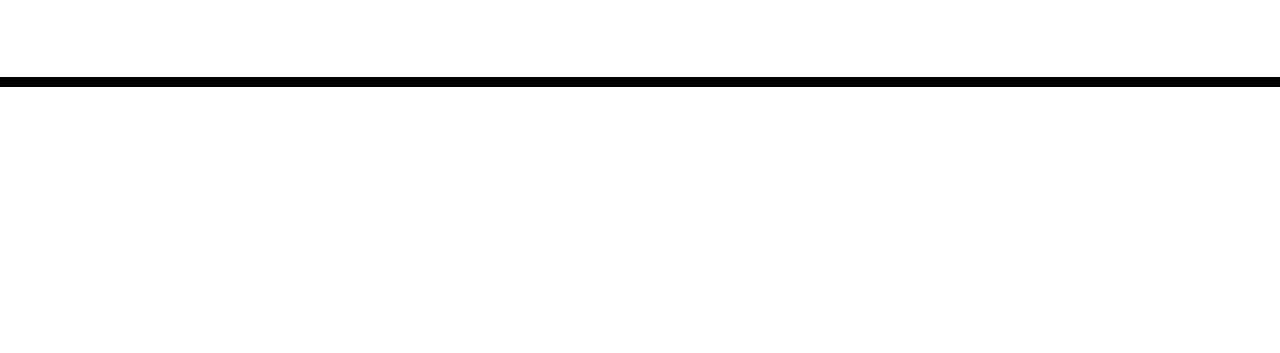
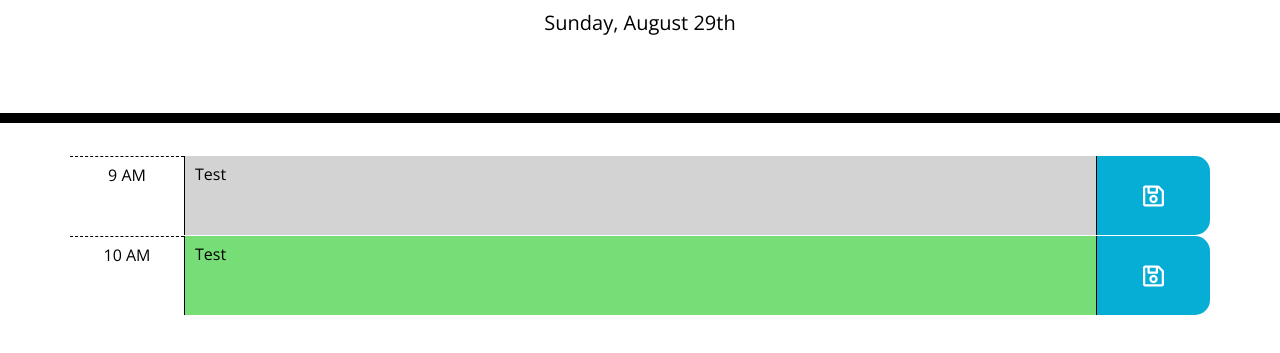
Before and after one commit to SteveB29/work-day-scheduler, a plain HTML site: page index.html in a window 1280 px wide. Shown: the part 181-534 px from the top of the page. Drawn offline with nearby package versions, Linux system fonts and the light colour scheme.

Commit message:
added styling

```diff
--- a/index.html
+++ b/index.html
@@ -28,6 +28,24 @@
     </header>
     <div class="container">
       <!-- Timeblocks go here -->
+      <div class="row">
+        <div class="hour">
+          <p>9 AM</p>
+        </div>
+        <textarea class="past">Test</textarea>
+        <div class="saveBtn">
+          <i class="far fa-save"></i>
+        </div>
+      </div>
+      <div class="row">
+        <div class="hour">
+          <p>10 AM</p>
+        </div>
+        <textarea class="future">Test</textarea>
+        <div class="saveBtn">
+          <i class="far fa-save"></i>
+        </div>
+      </div>
     </div>
 
     <script src="https://code.jquery.com/jquery-3.4.1.min.js"></script>
--- a/script.js
+++ b/script.js
@@ -1,2 +1,4 @@
-var today = moment().date();
+var today = moment().format("dddd, MMMM Do");
 console.log(today);
+
+$('#currentDay').text(today);
--- a/style.css
+++ b/style.css
@@ -11,6 +11,7 @@ textarea{
   color: #000000;
   border-left: 1px solid black;
   padding: 10px;
+  width: 80%;
 }
 
 .jumbotron {
@@ -31,7 +32,7 @@ textarea{
 }
 
 .row {
-  white-space: pre-wrap;
+  /* white-space: pre-wrap; */
   height: 80px;
   border-top: 1px solid white;;
 }
@@ -40,32 +41,55 @@ textarea{
   background-color: #ffffff;
   color: #000000;
   border-top: 1px dashed #000000;
+  width: 10%;
+  padding: 10px;
+}
+
+.hour p {
+  text-align: center;
 }
 
 .past {
   background-color: #d3d3d3;
-  color: white;
+  /* color: white; */
 }
 
 .present {
   background-color: #ff6961;
-  color: white;
+  /* color: white; */
 }
 
 .future {
   background-color: #77dd77;
-  color: white;
+  /* color: white; */
 }
 
 .saveBtn {
+  display: inline-block;
   border-left: 1px solid black;
   border-top-right-radius: 15px;
   border-bottom-right-radius: 15px;
   background-color: #06AED5;
   color: white;
+  width: 10%;
+  text-align: center;
+}
+
+.saveBtn i {
+  display: flex;
+  height: 100%;
+  justify-content: center;
+  align-items: center;
+  font-size: x-large;
+
 }
 
 .saveBtn i:hover {
-  font-size: 20px;
   transition: all .3s ease-in-out;
+  color: #000000;
 }
+
+.saveBtn i:active {
+font-size: xx-large;
+transition: all .05s ease-in-out;
+}
```
